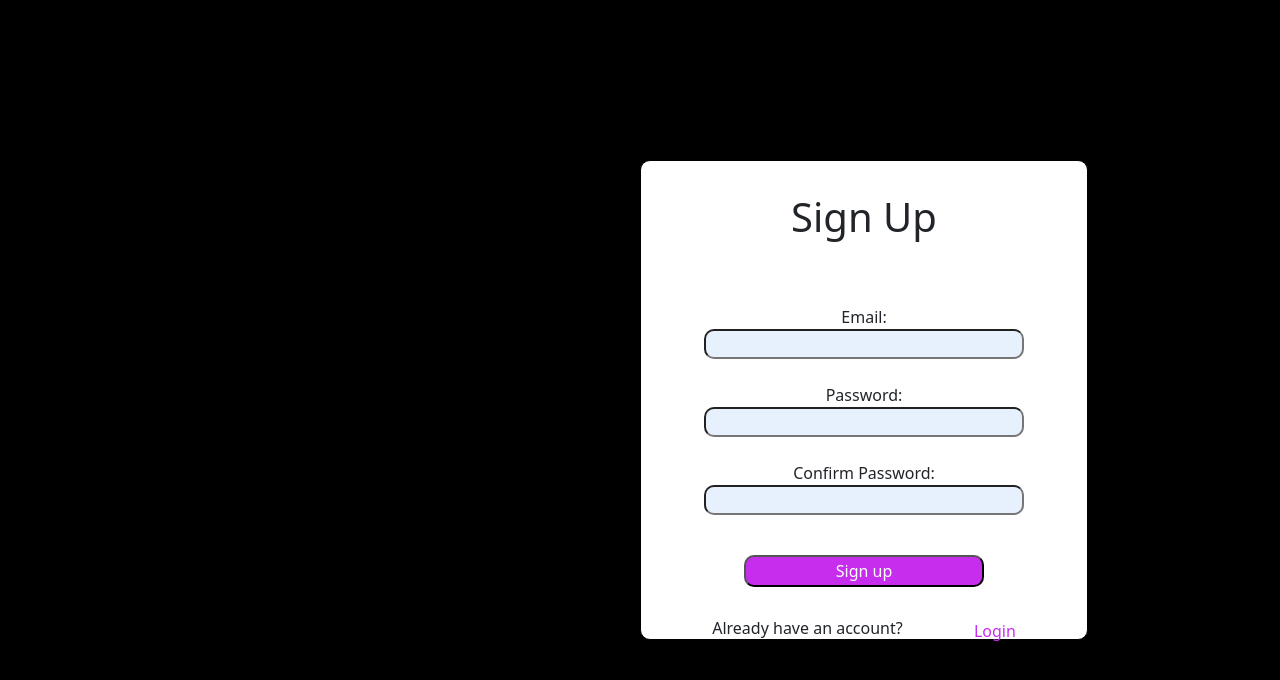
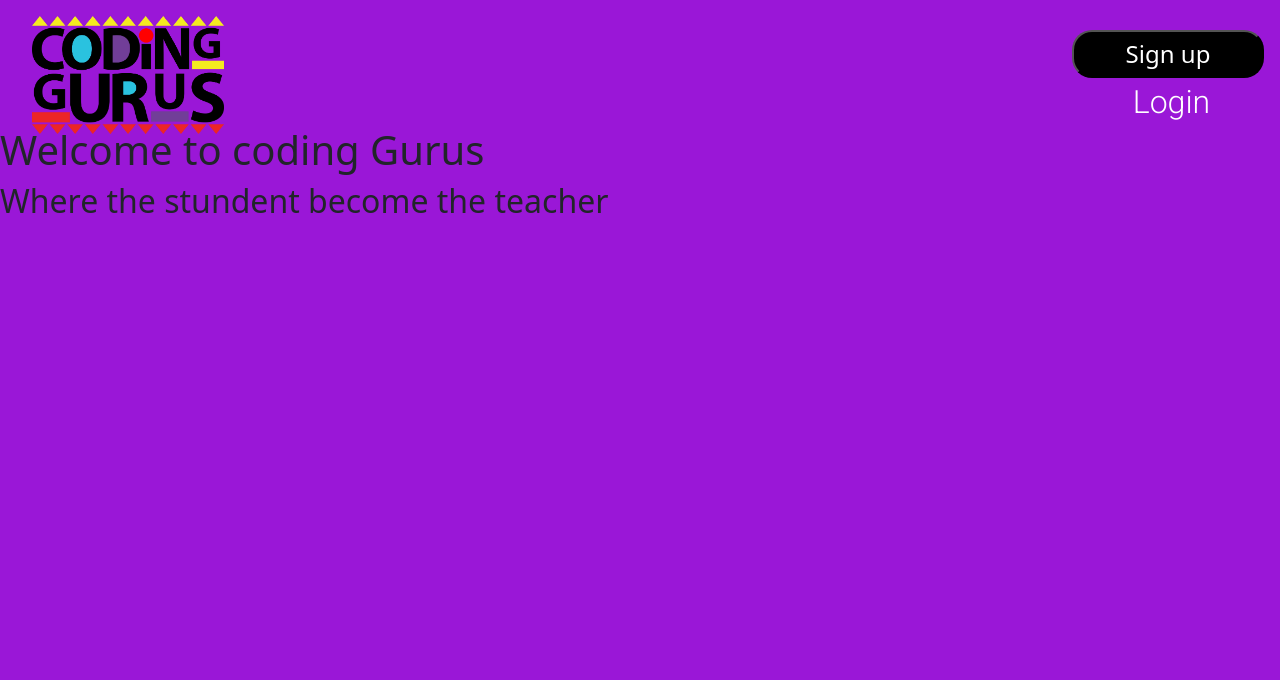
Before and after one commit to JoshuaQP/Codingguru, a React (Create React App) app: page /signup in a window 1280 px wide. Shown: the top 680 px of the page. Built offline with nearby package versions, Linux system fonts and the light colour scheme; no server answers.

Commit message:
completed login

```diff
--- a/src/App.js
+++ b/src/App.js
@@ -1,85 +1,47 @@
 import { BrowserRouter, Route, Switch,  } from "react-router-dom";
+import React from "react";
 import "bootstrap/dist/css/bootstrap.min.css";
 import "font-awesome/css/font-awesome.min.css";
 import Lecture from "./components/lecture/lecture";
 import Courses from "./components/courses /courses";
 import Landing from "./components/landingpage/index";
-import Login from "./components/login/login";
+import SignInSignUp from "./components/login-signup/login-signup";
 import Guru from "./components/guru/guru";
 import Learning from "./components/learning/learning";
 import Contact from "./components/contact/contact";
-import Signup from "./components/signup/signup";
+
 import "./App.scss";
-import { auth, createUserProfileDocument } from './firebase/firebase.utils'
-import React from "react";
-
-class App extends React.Component {
-  constructor(){
-    super();
-
-    this.state = {
-      currentUser: null
-    };
-  }
-  unsubscribeFromAuth = null
-
-  componentDidMount(){
-    this.unsubscribeFromAuth = auth.onAuthStateChanged( async userAuth => {
-      createUserProfileDocument(userAuth); {
-       const userRef = await createUserProfileDocument(userAuth);
-       userRef.onSnapshot(snapShot => {
-         this.setState({
-           curentUser: {
-             id: snapShot.id,
-             ...snapShot.data()
-           }
-
-         }, () => {
-           console.log(this.state)
-         } );
-       });
-
-      }
-
-      this.setState({ currentUser: userAuth });
-    });
-
-  }
-
-  componentWillUnmount(){
-    this.unsubscribeFromAuth();
-  }
 
 
+const App = () => {
 
-  render() {
     return (
 
       <BrowserRouter>
 
        {/* <Route path="/:page" component={NavBar } /> */}
 
-        <div currentUser= {this.state.currentUser} >
+        <div >
           <Switch>
             <Route path="/guru" exact component={Guru} />
             <Route path="/courses" exact component={Courses} />
             <Route path="/learning" exact component={Learning} />
-            <Route path="/login" extact component={Login} />
             <Route path="/contact" exact component={Contact} />
-            <Route path="/signup" exact component={Signup} />
+            <Route path ='/login-signup' exact component ={SignInSignUp} />
             <Route path="/lecture" exact component={Lecture} />
             <Route component={Landing} />
           </Switch>
+
+
         </div>
       </BrowserRouter>
 
     );
 
   }
-}
+
 
 export default App;
 
-// Admin
 
-/// admin route
+/// admin
--- /dev/null
+++ b/src/components/log-in/login.css
@@ -0,0 +1,45 @@
+body {
+    background-color: black;
+
+}
+
+.login-container {
+    background: white;
+    text-align: center;
+    height:60vh;
+    position: center, center;
+    width: 35vw;
+    margin-top: 10rem;
+    width:23%;
+    border-radius:10px;
+    border:1px solid black;
+}
+
+.login-header {
+    margin-top: 2rem;
+    margin-bottom: 4rem;
+}
+.login-placeholder {
+
+    background-color: #E7F1FE;
+    border-radius: 10px;
+    width: 20rem;
+}
+.login-btn{
+    margin-top: 1rem;
+    background-color:#C62DED;
+    color: white;
+    font-size: 1rem;;
+    width:15rem;
+    height:2rem;
+    border-radius: 10px;
+}
+.sign-up-link {
+    margin-top: 2rem;
+    display: flex;
+    justify-content: space-evenly;
+}
+.login-signup{
+    text-decoration: none;
+    color: #C62DED;
+}
--- /dev/null
+++ b/src/components/log-in/login.jsx
@@ -0,0 +1,63 @@
+import "./login.css"
+import React, { Component } from 'react';
+import {signInWithGoogle} from '../../firebase/firebase.utils'
+class Login extends Component {
+    constructor(props) {
+        super(props);
+
+
+    this.state = {
+        email: '',
+        password: ''
+    }
+}
+    handleSubmit = event => {
+        event.preventDefault();
+        this.setState({ email:'', password:''})
+    }
+
+    handleChange = event => {
+     const { value, name } = event.target;
+     this.setState({ [name]: value })
+    }
+
+
+    render() {
+       return(
+           <div className='sign-in'>
+
+
+            <form className="login-container"
+             onSubmit={this.handleSubmit}>
+
+            <span>Sign in with your Email and password</span> <br/>
+            <label> Email</label> <br/>
+                <input className="login-placeholder"
+                name="email"
+                type= "email"
+                value={this.state.email }
+                onChange={this.handleChange}
+                label="email"
+                required/> <br/>
+                <label>Password</label><br/>
+                <input className="login-placeholder"
+                name="password"
+                type="password"
+                label="password"
+                value={this.state.password}
+                onChange={this.handleChange}
+
+                required  /> <br/>
+
+
+                <input className="login-btn" type="submit" value="submit Form" /> <br/>
+                <button className="login-btn" onclick={signInWithGoogle}>
+                    {''}
+                    Sign in with google {''}</button>
+            </form>
+           </div>
+       )
+    }
+
+}
+export default Login
--- /dev/null
+++ b/src/components/login-signup/login-signup.jsx
@@ -0,0 +1,13 @@
+import React from 'react';
+
+import Login from '../log-in/login';
+
+
+const SignInSignUp = () => (
+    <div className="sign-in-and-sign-up">
+     <Login />
+
+    </div>
+)
+
+export default SignInSignUp
--- a/src/components/login/login.css
+++ /dev/null
@@ -1,46 +0,0 @@
-body {
-    background-color: black;
-
-}
-
-.login-container {
-    background: white;
-    text-align: center;
-
-    height:60vh;
-    position: center, center;
-    width: 35vw;
-    margin-top: 10rem;
-    margin-left:40rem;
-    border-radius:10px;
-    border:1px solid black;
-}
-
-.login-header {
-    margin-top: 2rem;
-    margin-bottom: 4rem;
-}
-.login-placeholder {
-
-    background-color: #E7F1FE;
-    border-radius: 10px;
-    width: 20rem;
-}
-.login-btn{
-    margin-top: 1rem;
-    background-color:#C62DED;
-    color: white;
-    font-size: 1rem;;
-    width:15rem;
-    height:2rem;
-    border-radius: 10px;
-}
-.sign-up-link {
-    margin-top: 2rem;
-    display: flex;
-    justify-content: space-evenly;
-}
-.login-signup{
-    text-decoration: none;
-    color: #C62DED;
-}
--- a/src/components/login/login.jsx
+++ /dev/null
@@ -1,93 +0,0 @@
-import React, { Component } from 'react'
-import "./login.css"
-import { Link } from 'react-router-dom';
-import { auth, signInWithGoogle } from '../../firebase/firebase.utils'
-
-
-class Login extends Component {
-    constructor(props) {
-        super(props);
-
-
-        this.state = {
-            email:"",
-            password:"",
-
-        };
-    }
-    HandleEmailChange = (event) => {
-        this.setState ({
-            email: event.target.value,
-
-        });
-    };
-    HandlePasswordChange = (event) => {
-        this.setState ({
-            password: event.target.value,
-
-        });
-    };
-
-    handleSubmit =  async event => {
-        event.preventDefault();
-        const { email, password } = this.state;
-
-        try {
-            await auth.signInWithEmailAndPassword(email,password);
-
-            this.setState({ email:'', password: '',});
-        } catch (error){
-          console.log(error)
-        }
-
-    };
-
-    render() {
-        return (
-
-
-            <form className="login-container" onSubmit={this.handleSubmit}>
-                <div>
-                    <h1 className="login-header"> Login</h1>
-                </div>
-            <div>
-
-                <label>EMAIL:</label> <br />
-                <input className="login-placeholder"
-                type="text"
-                value={this.state.email}
-                onChange={this.HandleEmailChange}
-                />
-            </div>
-
-            <br />
-            <div>
-
-            <label>PASSWORD:</label> <br />
-                <input className="login-placeholder"
-                type="password"
-                value={this.state.password}
-                onChange={this.HandlePasswordChange}
-                />
-            </div>
-
-            <br />
-
-
-            <button className="login-btn" type="submit" onChange={this.handleSubmit}>Log In</button> <br />
-            <button className="login-btn" onClick={signInWithGoogle}>
-                {''}
-                Sign in with Google
-                {''}
-                </button>
-            <div className="sign-up-link">
-                <h6> Need an Account?</h6>
-                <Link className="login-signup"  to="/signup">Signup now</Link>
-            </div>
-
-            </form>
-        )
-    }
-}
-
-export default Login
--- a/src/components/signup/signup.jsx
+++ /dev/null
@@ -1,117 +0,0 @@
-import React from 'react';
-import { auth, createUserProfileDocument} from '../../firebase/firebase.utils'
-import {Link} from "react-router-dom"
-
-class Signup extends React.Component {
-    constructor(props) {
-        super(props);
-
-
-        this.state = {
-            email:"",
-            password:"",
-            confirmPassword: ""
-
-        }
-    }
-    HandleEmailChange = (event) => {
-        this.setState ({
-            email: event.target.value,
-
-        });
-    };
-    HandlePasswordChange = (event) => {
-        this.setState ({
-            password: event.target.value,
-
-        });
-    };
-    HandleconfirmPasswordChange = (event) => {
-        this.setState ({
-            confirmPassword: event.target.value,
-
-        });
-    };
-
-    handleSubmit = async event => {
-        event.preventDefault();
-
-        const { email, password, confirmPassword } = this.state;
-
-        if(password != confirmPassword) {
-            alert("password don't match");
-            return;
-        }
-
-        try {
-            const {user} = await auth.createUserWithEmailAndPassword( email, password);
-
-         await createUserProfileDocument(user)
-         this.setState({
-            email:"",
-            password:"",
-            confirmPassword: ""
-         })
-        } catch(error) {
-            console.log(error);
-
-        }
-    };
-
-
-    render() {
-        const { email, password, confirmPassword } = this.state;
-        return (
-
-            <form className="login-container" onSubmit={this.handleSubmit}>
-                <div>
-                    <h1 className="login-header">Sign Up</h1>
-                </div>
-            <div>
-
-                <label>Email:</label> <br/>
-                <input className="login-placeholder"
-                type="text"
-                value={this.state.email}
-                onChange={this.HandleEmailChange}
-                />
-            </div>
-
-            <br />
-            <div>
-
-            <label>Password:</label> <br />
-                <input className="login-placeholder"
-                type="password"
-                value={this.state.password}
-                onChange={this.HandlePasswordChange}
-                />
-            </div>
-            <div>
-             <br />
-            <label>Confirm Password:</label> <br/>
-                <input  className="login-placeholder"
-                type="password"
-                value={this.state.confirmPassword}
-                onChange={this.HandleconfirmPasswordChange}
-                />
-            </div>
-
-            <br />
-
-
-            <button className="login-btn" type="submit"
-            onChange={this.handleSubmit}
-            >Sign up</button>
-            <div className="sign-up-link">
-                <h6>Already have an account?</h6>
-                <Link className="login-signup"  to="/login">Login</Link>
-
-            </div>
-
-            </form>
-        )
-    }
-}
-
-export default Signup
--- a/src/firebase/firebase.utils.js
+++ b/src/firebase/firebase.utils.js
@@ -46,14 +46,14 @@ const config = {
 
 
     //   Google auth
-      firebase.initializeApp(config);
+     export const fire = firebase.initializeApp(config);
 
       export const auth = firebase.auth();
       export const firestore = firebase.firestore();
     //     gives use acess to auth libary
       const provider = new firebase.auth.GoogleAuthProvider();
-    //   what to trigger the google pop up
+    //   want to trigger the google pop up
       provider.setCustomParameters({prompt: 'select_account'});
-      export const signInWithGoogle =() => auth.signInWithPopup(provider);
+      export const signInWithGoogle = () => auth.signInWithPopup(provider);
 
       export default firebase;
```
Also changed, not shown: src/components/signup/signup.css (deleted).
